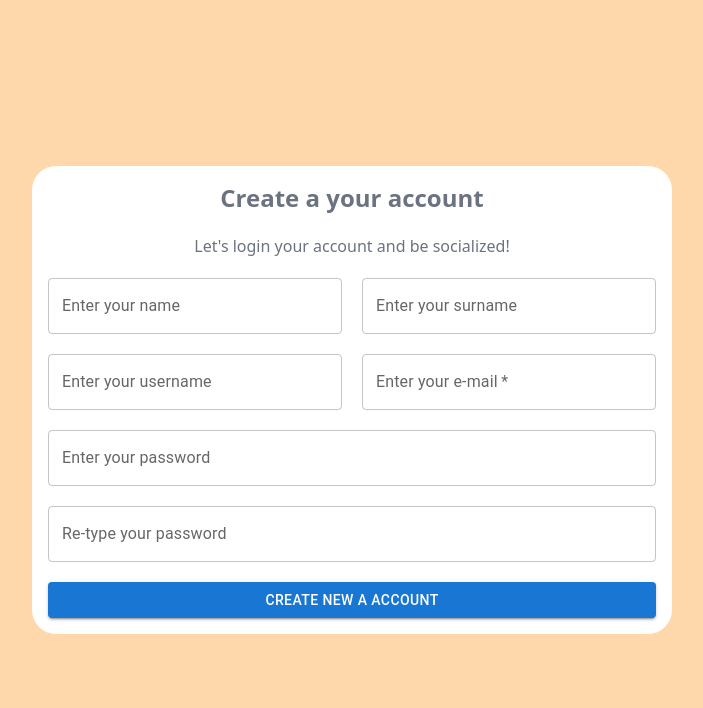
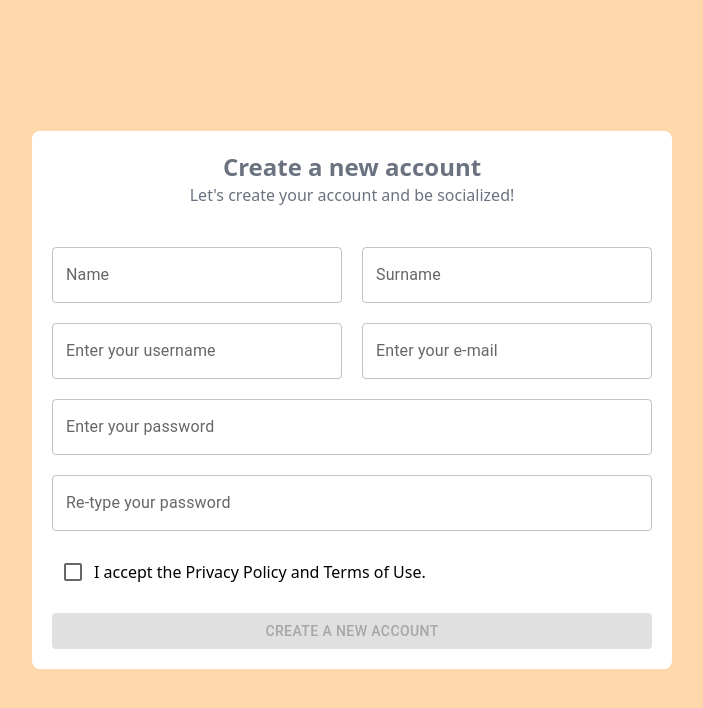
Before and after one commit to ufuksonmezuA/socialreact, a Next.js app: page /register in a window 1280 px wide. Shown: the top 708 px of the page, without its empty margins (288-991 px from the left). Built offline with nearby package versions, Linux system fonts and the light colour scheme.

Commit message:
register page düzeltildi ve async & await -- axios -- request eklendi

```diff
--- a/package.json
+++ b/package.json
@@ -13,6 +13,7 @@
     "@emotion/styled": "^11.11.0",
     "@mui/icons-material": "^5.14.12",
     "@mui/material": "^5.14.12",
+    "axios": "^1.5.1",
     "next": "13.5.4",
     "react": "^18",
     "react-dom": "^18"
--- a/pages/register/index.jsx
+++ b/pages/register/index.jsx
@@ -1,12 +1,20 @@
 import TextField from "@mui/material/TextField";
 import Button from "@mui/material/Button";
-
+import Checkbox from "@mui/material/Checkbox";
 import { useState } from "react";
+import axios from "axios";
 
 export default function RegisterPage() {
-  //   const [name, setName] = useState("");
-  //   const [surName, setSurName] = useState("");
-  //   const [userName, setUserName] = useState("");
+  /*
+  const [name, setName] = useState("");
+  const [surname, setSurname] = useState("");
+  const [username, setUsername] = useState("");
+  const [email, setEmail] = useState("");
+  const [password, setPassword] = useState("");
+  const [password2, setPassword2] = useState("");
+*/
+
+  const [termsCheck, setTermsCheck] = useState(false);
 
   const [form, setForm] = useState({
     name: "",
@@ -17,113 +25,144 @@ export default function RegisterPage() {
     password2: "",
   });
 
+  const handleOnChange = (event) => {
+    setForm({ ...form, [event.target.name]: event.target.value });
+  };
+
+  const createAccountService = async () => {
+    const requestBody = {
+      name: form.name,
+      lastname: form.surname,
+      username: form.username,
+      email: form.email,
+      password: form.password,
+    };
+
+    axios.post("http://localhost:3000/auth/register", requestBody);
+  };
+
+  const handleSubmit = async () => {
+    if (termsCheck === false) {
+      alert("You must accept the terms of use and privacy policy.");
+    } else if (form.password !== form.password2) {
+      alert("Your passwords doesn't match.");
+    } else {
+      await createAccountService();
+      alert("İşlem tamamlandı");
+    }
+  };
+
   return (
-    <div className="bg-orange-200 h-screen flex items-center justify-center">
-      <div className="bg-white w-1/2 rounded-3xl p-4">
-        <h2 className="text-center text-2xl text-gray-500 font-semibold">
-          Create a your account
+    <div className="bg-orange-200 h-screen flex justify-center items-center">
+      <div className="bg-white w-1/2 p-5 rounded-lg">
+        <h2 className="text-center text-2xl font-semibold text-gray-500">
+          Create a new account
         </h2>
-        <p className="text-center text-gray-500 mt-5">
-          Let's login your account and be socialized!
+        <p className="text-center text-gray-500">
+          Let's create your account and be socialized!
         </p>
-
-        <div className="flex gap-5 mt-5">
+        <div className="flex flex-col justify-center gap-5 mt-10">
+          {/*
+          BU KOMUT OBJELERI DÜZ STRING HALINDE GÖSTERİR
+          {JSON.stringify()}
+          */}
+          <div className="flex gap-5">
             <TextField
               id="outlined-basic"
-            label="Enter your name"
+              label="Name"
+              value={form.name}
+              name="name"
+              onChange={(event) => handleOnChange(event)}
+              type="text"
               variant="outlined"
-            type="text"
-            value={form.name}
-            onChange={(event) => setForm({ ...form, name: event.target.value })}
               sx={{
                 width: "100%",
               }}
             />
-
             <TextField
               id="outlined-basic"
-            label="Enter your surname"
+              label="Surname"
+              name="surname"
+              value={form.surname}
+              onChange={(event) => handleOnChange(event)}
+              type="text"
               variant="outlined"
-            type="text"
-            value={form.surname}
-            onChange={(event) =>
-              setForm({ ...form, surname: event.target.value })
-            }
               sx={{
                 width: "100%",
               }}
             />
           </div>
-
-        <div className="flex gap-5 mt-5">
+          <div className="flex gap-5">
             <TextField
               id="outlined-basic"
+              name="username"
+              value={form.username}
+              onChange={(event) => handleOnChange(event)}
               label="Enter your username"
+              type="text"
               variant="outlined"
-            type="text"
-            value={form.username}
-            onChange={(event) =>
-              setForm({ ...form, username: event.target.value })
-            }
               sx={{
                 width: "100%",
               }}
             />
-
             <TextField
               id="outlined-basic"
+              value={form.email}
+              name="email"
+              onChange={(event) => handleOnChange(event)}
               label="Enter your e-mail"
+              type="email"
               variant="outlined"
-            required
-            type="email"
-            value={form.email}
-            onChange={(event) =>
-              setForm({ ...form, email: event.target.value })
-            }
               sx={{
                 width: "100%",
               }}
             />
           </div>
-        <div className="flex flex-col gap-5 justify-center mt-5">
           <TextField
             id="outlined-basic"
             label="Enter your password"
+            type="password"
+            name="password"
+            value={form.password}
+            onChange={(event) => handleOnChange(event)}
             variant="outlined"
-            type="password"
-            value={form.password}
-            onChange={(event) =>
-              setForm({ ...form, password: event.target.value })
-            }
             sx={{
               width: "100%",
             }}
           />
-
           <TextField
             id="outlined-basic"
             label="Re-type your password"
+            type="password"
             variant="outlined"
-            type="password"
+            name="password2"
             value={form.password2}
-            onChange={(event) =>
-              setForm({ ...form, password2: event.target.value })
-            }
+            onChange={(event) => handleOnChange(event)}
             sx={{
               width: "100%",
             }}
           />
-
+          <div className="flex items-center">
+            <Checkbox
+              checked={termsCheck}
+              onChange={() => {
+                setTermsCheck(!termsCheck);
+              }}
+            />
+            <span>I accept the Privacy Policy and Terms of Use.</span>
+          </div>
           <Button
             variant="contained"
-            className="bg-gray-600 py-3 text-lg rounded-2xl"
+            disabled={termsCheck === false}
+            className="bg-gray-800 py-3 text-lg mt-10"
+            onClick={() => handleSubmit()}
             sx={{
               "&:hover": {
                 backgroundColor: "#2A3442",
               },
             }}
           >
-            Create new a account
+            Create a New Account
           </Button>
         </div>
       </div>
```
Also changed, not shown: 1 other file (tests, documents, lock files or other folders). Lines whose indentation alone changed are shown as unchanged.
